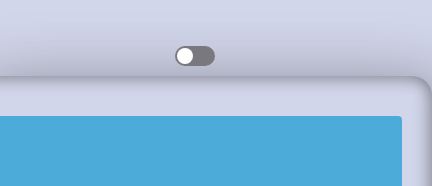
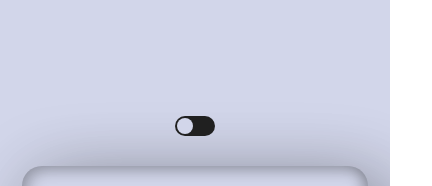
Before and after one commit to EmilMattssonTech/react-calculator, a React (Vite) app: page / in a window 390 px wide. Shown: the top 186 px of the page, 432 px wide, since content can reach past the window. Built offline with nearby package versions, Linux system fonts and the light colour scheme.

Commit message:
styling done

```diff
--- a/src/App.css
+++ b/src/App.css
@@ -103,3 +103,34 @@ button:active {
   transform: scale(0.98);
   box-shadow: 3px 2px 22px 1px rgba(0, 0, 0, 0.24);
 }
+
+@media screen and (max-width: 485px) {
+  .calculator-grid {
+    grid-template-columns: repeat(4, 5rem);
+    grid-template-rows: minmax(7rem, auto) repeat(5, 5rem);
+  }
+}
+
+@media screen and (max-width: 420px) {
+  .calculator-grid {
+    grid-template-columns: repeat(4, 4rem);
+    grid-template-rows: minmax(7rem, auto) repeat(5, 4rem);
+  }
+}
+
+@media screen and (max-width: 380px) {
+  .calculator-grid {
+    grid-template-columns: repeat(4, 3rem);
+    grid-template-rows: minmax(7rem, auto) repeat(5, 3rem);
+  }
+  .calculator-grid button {
+    font-size: 20px;
+  }
+}
+
+@media screen and (max-width: 330px) {
+  .calculator-grid {
+    grid-template-columns: repeat(4, 3rem);
+    grid-template-rows: minmax(7rem, auto) repeat(5, 2rem);
+  }
+}
--- a/src/ThemeButton.css
+++ b/src/ThemeButton.css
@@ -1,3 +1,7 @@
+label {
+  margin-bottom: 20px;
+}
+
 #checkbox {
   visibility: hidden;
   display: none;
@@ -8,21 +12,21 @@
   width: 40px;
   height: 20px;
   border-radius: 20px;
-  background-color: var(--big-button-color);
+  background-color: #202020;
   cursor: pointer;
   overflow: hidden;
   transition: ease-in 0.5s;
 }
 
 #checkbox:checked ~ .check {
-  background: #fff;
+  background: #d2d6ea;
 }
 .check::before {
   content: "";
   position: absolute;
   top: 2px;
   left: 2px;
-  background-color: #fff;
+  background: #d2d6ea;
   width: 16px;
   height: 16px;
   border-radius: 50%;
@@ -37,7 +41,7 @@
   position: absolute;
   top: 2px;
   right: 2px;
-  background-color: #092c3e;
+  background-color: #202020;
   width: 16px;
   height: 16px;
   border-radius: 50%;
--- a/src/ThemeButton.jsx
+++ b/src/ThemeButton.jsx
@@ -10,7 +10,6 @@ export default function ThemeButton({ theme, setTheme }) {
 
   return (
     <label>
-      {/* {theme === "light" ? "Light theme" : "Dark theme"} */}
       <input type="checkbox" id="checkbox" onClick={toggleTheme} />
       <span className="check"></span>
     </label>
```
